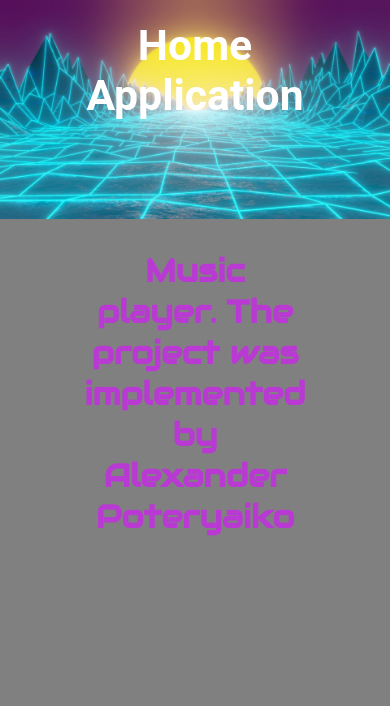
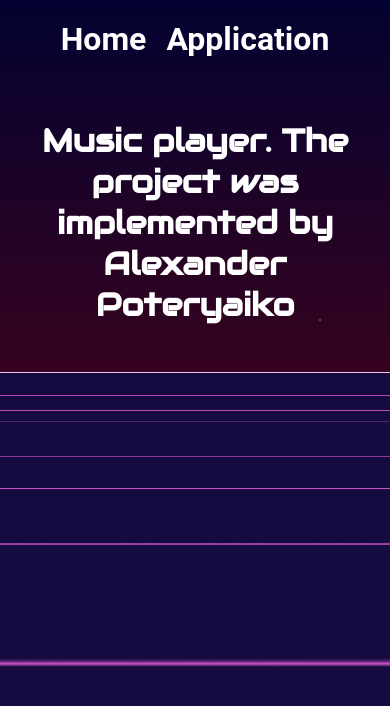
Before and after one commit to Wilson2254/player, a Vue app: page / in a window 390 px wide. Shown: the top 706 px of the page. Built offline with nearby package versions, Linux system fonts and the light colour scheme; what vuefire would draw is missing.

Commit message:
Completed the design and created adaptability

```diff
--- a/src/App.vue
+++ b/src/App.vue
@@ -73,4 +73,14 @@ a:hover:before,
 a:hover:after {
   width: 100%;
 }
+
+@media screen and (max-width: 700px) {
+  a {
+    font-size: 24pt;
+    padding: 0 5px 0 5px;
+  }
+  br{
+    display: none;
+  }
+}
 </style>
--- a/src/views/Home.vue
+++ b/src/views/Home.vue
@@ -1,7 +1,14 @@
-<template >
+<template>
   <div>
+    <div class="backgr">
+      <div class="container">
+        <div class="sky"></div>
+        <div class="container">
+          <div class="grid"></div>
+        </div>
+      </div>
+    </div>
     <link href="https://fonts.googleapis.com/css2?family=Audiowide&display=swap" rel="stylesheet" />
-      <img :src="img" />
     <div class="desc">
       <h1>Music player. The project was implemented by Alexander Poteryaiko</h1>
     </div>
@@ -10,36 +17,102 @@
 
 <script>
 export default {
-  data() {
-    return {
-      img: require("@/assets/thumb-1920-992294.jpg")
-    };
-  }
+  data() {}
 };
 </script>
 
 <style scoped>
 * {
-  color: #b939d3;
+  color: white;
   font-family: "Audiowide", cursive;
-}
-
-img {
-  position: absolute;
-  z-index: 0;
-  width: 100%;
 }
 
 .desc {
   text-align: center;
-  margin: 0 40% 0 40%;
   display: flex;
   align-items: center;
   justify-content: center;
 }
 
-.desc>h1{
+.desc > h1 {
   margin-top: 250px;
   position: relative;
 }
+
+.container {
+  overflow: hidden;
+  width: 100vw;
+  height: 100vh;
+  position: relative;
+}
+
+.sky {
+  position: absolute;
+  height: 100vh;
+  width: 100vw;
+  margin: 0px;
+  top: 0;
+  left: 0;
+  background: radial-gradient(rgba(255, 255, 255, 0.1) 1px, transparent 1px),
+    radial-gradient(rgba(255, 255, 255, 0.4) 1px, transparent 2px),
+    radial-gradient(rgba(255, 255, 255, 0.7) 2px, transparent 1px),
+    radial-gradient(rgba(255, 255, 255, 0.4) 1px, transparent 3px),
+    radial-gradient(rgba(255, 255, 255, 0.2) 1px, transparent 2px),
+    linear-gradient(to top, rgb(61, 3, 29), rgb(2, 2, 48));
+  background-size: 4em 4em, 7em 7em, 30em 38em, 13em 13em, 5em 5em, 50% 50%;
+  display: flex;
+  justify-content: center;
+  z-index: -2;
+}
+.grid {
+  height: 150vh;
+  width: 300%;
+  margin-left: -100%;
+  border-top: rgb(252, 189, 244) 9px solid;
+  background-size: 1% 5%;
+  background-image: linear-gradient(to right, #fd00e1, white 2%, transparent 1%),
+    linear-gradient(to top, #fd00e1, white 2%, rgb(21, 11, 65) 1%);
+  transform: perspective(50vh) rotateX(55deg) translateZ(22vh);
+  animation-iteration-count: infinite;
+  animation-timing-function: linear;
+  animation-duration: 15s;
+  animation-name: run;
+}
+
+@keyframes run {
+  from {
+    background-position-y: 0%;
+  }
+  to {
+    background-position-y: 100%;
+  }
+}
+
+.black-square {
+  height: 30em;
+  width: 30em;
+  position: absolute;
+  z-index: 999;
+  top: 50%;
+  left: 50%;
+  background-color: black;
+}
+
+.backgr {
+  position: absolute;
+}
+
+@media screen and (max-width: 700px) {
+  .desc > h1 {
+    margin-top: 150px;
+    position: relative;
+  }
+}
+
+@media screen and (max-width: 400px) {
+  .desc > h1 {
+    margin-top: 120px;
+    position: relative;
+  }
+}
 </style>
--- a/src/views/Player.vue
+++ b/src/views/Player.vue
@@ -308,12 +308,11 @@ header {
   padding: 15px;
   color: #fff;
 }
-header>h1 {
+header > h1 {
   margin-top: 130px;
 }
 main {
   width: 100%;
-  max-width: 50%;
   margin: 0 auto;
   padding: 25px;
   display: flex;
@@ -536,6 +535,7 @@ button {
 .playlist .song.playing {
   color: #fff;
 }
+
 .container {
   overflow: hidden;
   width: 100vw;
@@ -597,4 +597,62 @@ button {
 .backgr {
   position: absolute;
 }
+
+@media screen and (max-width: 975px) {
+  .player,
+  .playlist {
+    width: 50%;
+  }
+}
+
+@media screen and (max-width: 700px) {
+  main {
+    flex-direction: column;
+    padding: 0;
+  }
+
+  .player {
+    height: auto;
+  }
+  .player,
+  .playlist {
+    width: 100%;
+  }
+
+  .playlist {
+    height: 250px;
+  }
+
+  .song-title {
+    font-size: 14pt;
+  }
+
+  .controls > img {
+    width: 45px;
+    height: 45px;
+  }
+
+  .circle > img,
+  .circle_stop > img {
+    width: 200px;
+    height: 200px;
+    margin-top: 4px;
+  }
+
+  .second_circle {
+    width: 25px;
+    height: 25px;
+  }
+  .title_and_function > img {
+    width: 35px;
+    height: 35px;
+  }
+  header>h1 {
+    font-size: 18pt;
+    margin-top: 50px;
+  }
+  .playlist .song{
+    font-size: 12pt;
+  }
+}
 </style>
```
